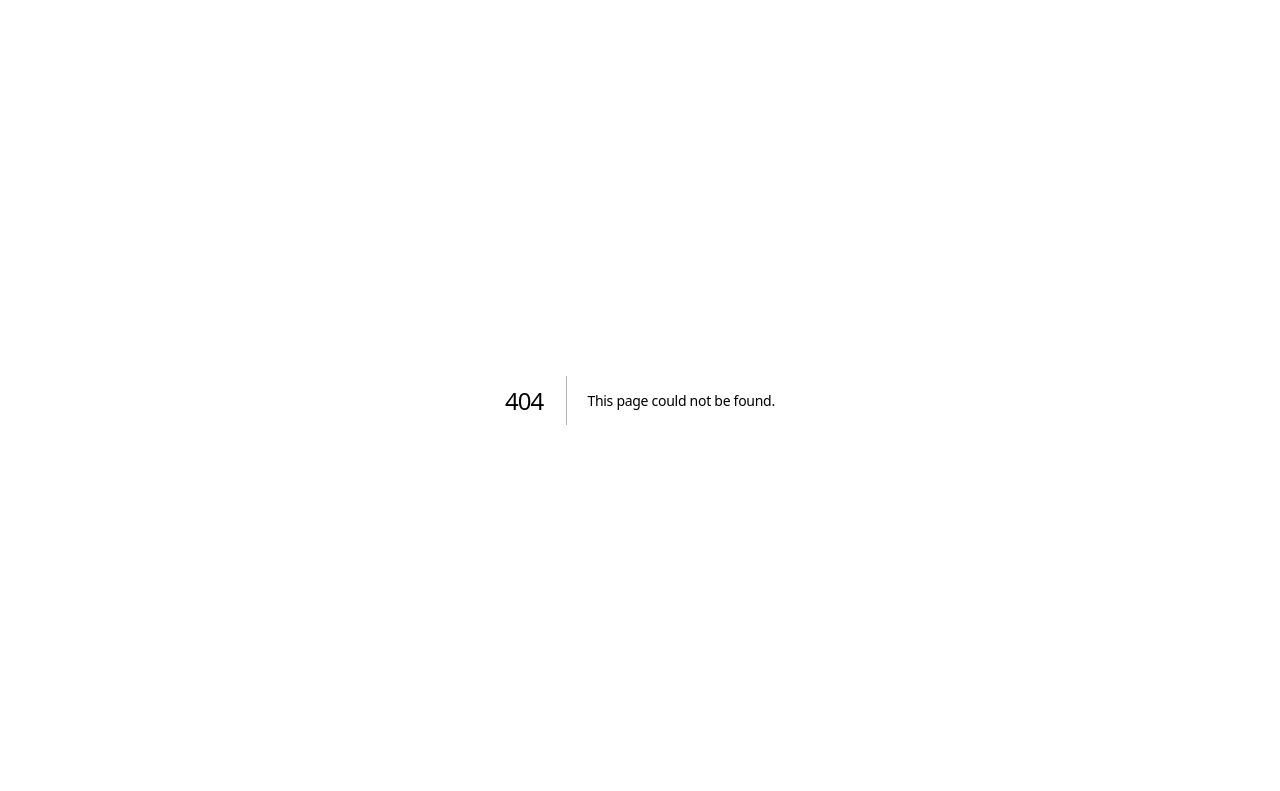
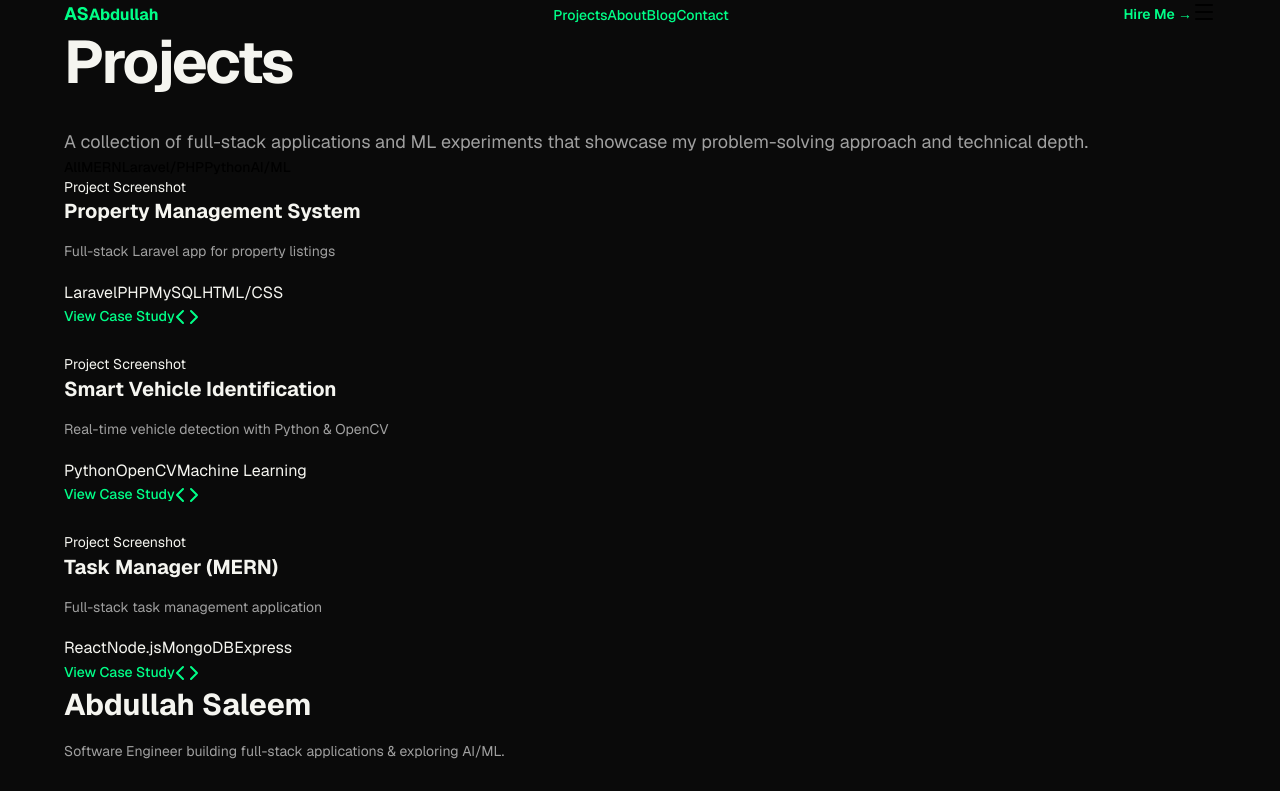
Before and after one commit to abdullahsaleem1/my-personal-portfolio, a Next.js app: page /projects in a window 1280 px wide. Before the commit this address had no page. Shown: the top 791 px of the page. Built offline with nearby package versions, Linux system fonts and the light colour scheme.

Commit message:
feat: add projects page with filterable project grid

```diff
--- /dev/null
+++ b/app/projects/page.tsx
@@ -0,0 +1,21 @@
+import { Metadata } from 'next';
+import Navbar from '@/components/layout/Navbar';
+import Footer from '@/components/layout/Footer';
+import Projects from '@/components/sections/Projects';
+
+export const metadata: Metadata = {
+  title: 'Projects',
+  description: 'Browse my portfolio of full-stack MERN, Laravel, and Python projects.',
+};
+
+export default function ProjectsPage() {
+  return (
+    <>
+      <Navbar />
+      <main className="pt-20">
+        <Projects />
+      </main>
+      <Footer />
+    </>
+  );
+}
--- /dev/null
+++ b/components/sections/Projects.tsx
@@ -0,0 +1,153 @@
+'use client';
+
+import { useState } from 'react';
+import Link from 'next/link';
+import { motion } from 'framer-motion';
+import { ExternalLink, Code } from 'lucide-react';
+
+export default function Projects() {
+  const [filter, setFilter] = useState('All');
+
+  const projects = [
+    {
+      title: 'Property Management System',
+      tagline: 'Full-stack Laravel app for property listings',
+      category: 'Laravel/PHP',
+      tags: ['Laravel', 'PHP', 'MySQL', 'HTML/CSS'],
+      image: '/projects/property-management.jpg',
+      slug: 'property-management',
+      featured: true,
+      github: '#',
+      live: '#',
+    },
+    {
+      title: 'Smart Vehicle Identification',
+      tagline: 'Real-time vehicle detection with Python & OpenCV',
+      category: 'Python',
+      tags: ['Python', 'OpenCV', 'Machine Learning'],
+      image: '/projects/vehicle-identification.jpg',
+      slug: 'vehicle-identification',
+      featured: true,
+      github: '#',
+    },
+    {
+      title: 'Task Manager (MERN)',
+      tagline: 'Full-stack task management application',
+      category: 'MERN',
+      tags: ['React', 'Node.js', 'MongoDB', 'Express'],
+      image: '/projects/task-manager.jpg',
+      slug: 'task-manager',
+      featured: false,
+      github: '#',
+      live: '#',
+    },
+  ];
+
+  const filters = ['All', 'MERN', 'Laravel/PHP', 'Python', 'AI/ML'];
+
+  const filtered = projects.filter(
+    (p) => filter === 'All' || p.category === filter
+  );
+
+  return (
+    <section className="py-20 px-6">
+      <motion.div
+        initial={{ opacity: 0 }}
+        whileInView={{ opacity: 1 }}
+        viewport={{ once: true }}
+        className="container max-w-6xl mx-auto"
+      >
+        {/* Header */}
+        <div className="mb-12">
+          <h1 className="text-5xl md:text-6xl font-bold font-display mb-4">
+            Projects
+          </h1>
+          <p className="text-text-secondary text-lg max-w-2xl">
+            A collection of full-stack applications and ML experiments that
+            showcase my problem-solving approach and technical depth.
+          </p>
+        </div>
+
+        {/* Filter Tabs */}
+        <div className="flex flex-wrap gap-3 mb-12">
+          {filters.map((f) => (
+            <button
+              key={f}
+              onClick={() => setFilter(f)}
+              className={`px-4 py-2 rounded-full font-medium transition-all text-sm ${
+                filter === f
+                  ? 'bg-accent-green text-bg-primary'
+                  : 'border border-border-subtle text-text-secondary hover:border-accent-green hover:text-accent-green'
+              }`}
+            >
+              {f}
+            </button>
+          ))}
+        </div>
+
+        {/* Projects Grid */}
+        <div className="grid md:grid-cols-2 gap-6">
+          {filtered.map((project, idx) => (
+            <motion.div
+              key={project.slug}
+              initial={{ opacity: 0, y: 20 }}
+              whileInView={{ opacity: 1, y: 0 }}
+              viewport={{ once: true }}
+              transition={{ delay: idx * 0.1 }}
+              className="group bg-bg-secondary border border-border-subtle rounded-lg overflow-hidden hover:border-accent-green/50 transition-all hover:shadow-glow-green"
+            >
+              {/* Image placeholder */}
+              <div className="h-40 bg-bg-tertiary border-b border-border-subtle flex items-center justify-center overflow-hidden group-hover:scale-105 transition-transform">
+                <div className="text-text-muted text-sm">
+                  Project Screenshot
+                </div>
+              </div>
+
+              {/* Content */}
+              <div className="p-6">
+                <h3 className="text-xl font-bold font-display mb-2 group-hover:text-accent-green transition-colors">
+                  {project.title}
+                </h3>
+                <p className="text-text-secondary text-sm mb-4">
+                  {project.tagline}
+                </p>
+
+                {/* Tags */}
+                <div className="flex flex-wrap gap-2 mb-6">
+                  {project.tags.map((tag) => (
+                    <span
+                      key={tag}
+                      className="px-2 py-1 bg-bg-tertiary border border-border-subtle rounded text-xs text-text-secondary"
+                    >
+                      {tag}
+                    </span>
+                  ))}
+                </div>
+
+                {/* Links */}
+                <div className="flex gap-3">
+                  <Link
+                    href={`/projects/${project.slug}`}
+                    className="flex-1 px-4 py-2 bg-accent-green/10 border border-accent-green/30 text-accent-green rounded hover:bg-accent-green/20 transition-colors text-sm font-medium text-center"
+                  >
+                    View Case Study
+                  </Link>
+                  {project.github && (
+                    <a
+                      href={project.github}
+                      target="_blank"
+                      rel="noopener noreferrer"
+                      className="px-4 py-2 border border-border-subtle text-text-secondary hover:text-accent-green hover:border-accent-green transition-colors rounded flex items-center gap-2"
+                    >
+                      <Code className="w-4 h-4" />
+                    </a>
+                  )}
+                </div>
+              </div>
+            </motion.div>
+          ))}
+        </div>
+      </motion.div>
+    </section>
+  );
+}
```
